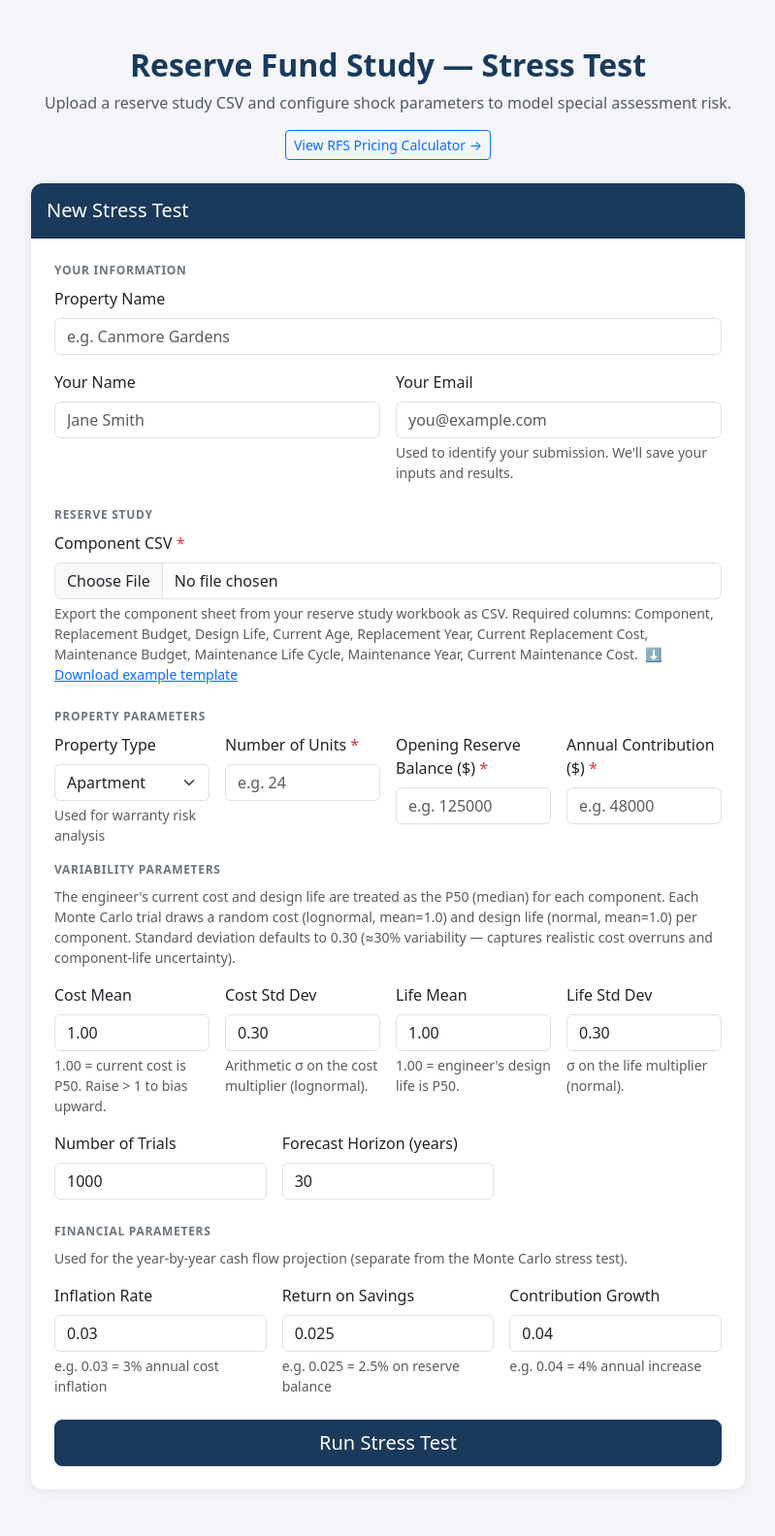
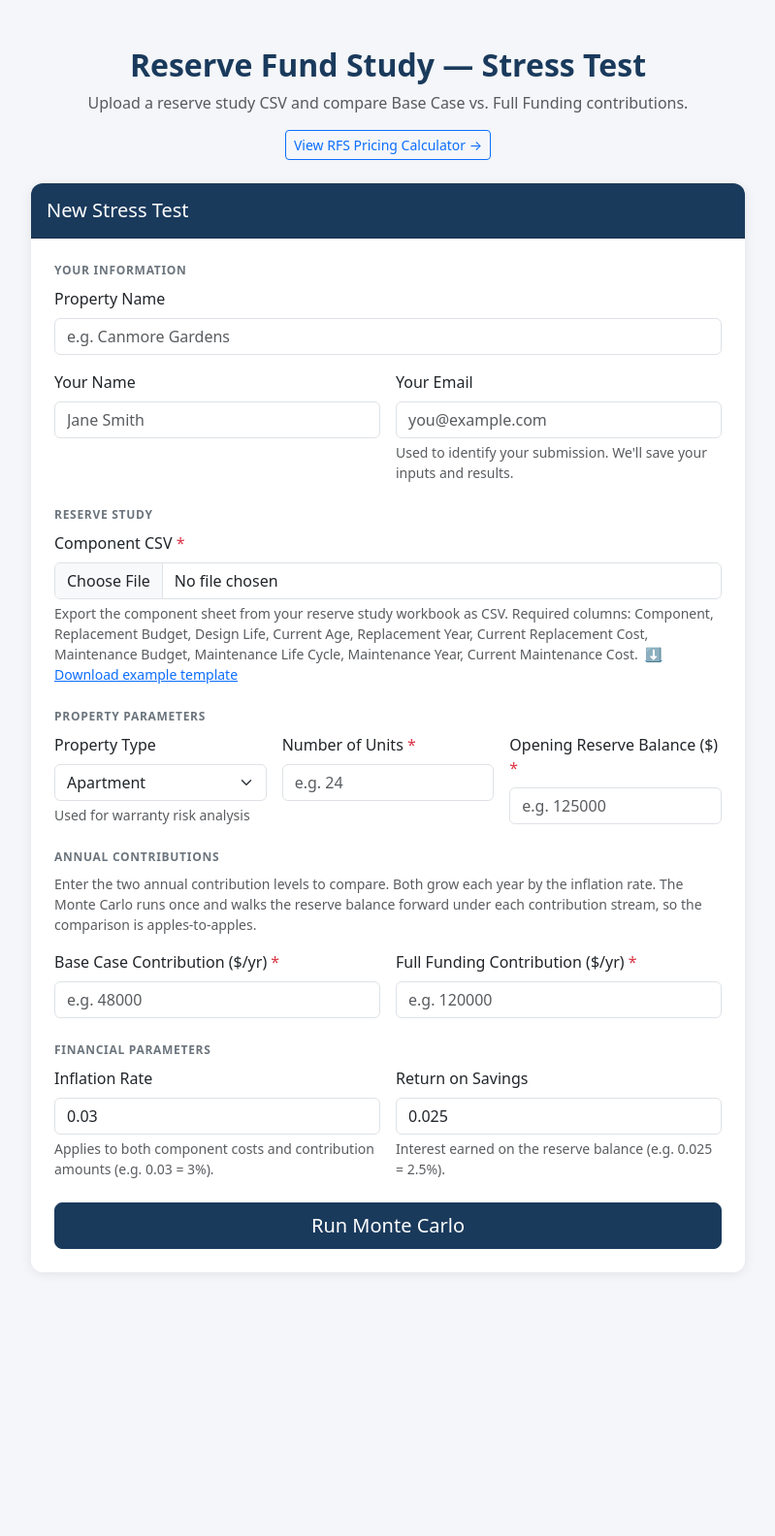
Before and after one commit to slaidlaw1983/rfs_warranty_project, a Flask app: page / in a window 1280 px wide. Shown: the whole page at 97% size, without its empty margins (240-1039 px from the left). After the commit the page ends 1288 px from the top, so only its background shows below. Run offline with Flask 3, Linux system fonts and the light colour scheme.

Commit message:
feat(ui): replace shock-param form with base/full funding inputs

```diff
--- a/templates/index.html
+++ b/templates/index.html
@@ -27,15 +27,15 @@
 
 <div id="loading-overlay">
   <div class="spinner-border" role="status"></div>
-  <p>Running stress test…</p>
-  <small>2,000 trials × 30 years — usually 5–15 seconds.</small>
+  <p>Running Monte Carlo…</p>
+  <small>1,000 trials × 30 years — usually 3–8 seconds.</small>
 </div>
 
 <div class="container py-5" style="max-width: 760px;">
 
   <div class="text-center mb-4">
     <h2 class="fw-bold" style="color:#1a3a5c;">Reserve Fund Study — Stress Test</h2>
-    <p class="text-muted">Upload a reserve study CSV and configure shock parameters to model special assessment risk.</p>
+    <p class="text-muted">Upload a reserve study CSV and compare Base Case vs. Full Funding contributions.</p>
     <a href="/pricing" class="btn btn-outline-primary btn-sm">View RFS Pricing Calculator →</a>
   </div>
 
@@ -84,8 +84,8 @@
 
         <!-- Property Parameters -->
         <p class="section-label">Property Parameters</p>
-        <div class="row g-3 mb-3">
-          <div class="col-md-3">
+        <div class="row g-3 mb-4">
+          <div class="col-md-4">
             <label class="form-label">Property Type</label>
             <select class="form-select" name="property_type">
               <option value="Apartment">Apartment</option>
@@ -95,87 +95,51 @@
             </select>
             <div class="form-text">Used for warranty risk analysis</div>
           </div>
-          <div class="col-md-3">
+          <div class="col-md-4">
             <label class="form-label">Number of Units <span class="text-danger">*</span></label>
             <input type="number" class="form-control" name="num_units" placeholder="e.g. 24" min="1" step="1" required />
           </div>
-          <div class="col-md-3">
+          <div class="col-md-4">
             <label class="form-label">Opening Reserve Balance ($) <span class="text-danger">*</span></label>
             <input type="number" class="form-control" name="starting_reserve" placeholder="e.g. 125000" min="0" step="1" required />
           </div>
-          <div class="col-md-3">
-            <label class="form-label">Annual Contribution ($) <span class="text-danger">*</span></label>
-            <input type="number" class="form-control" name="annual_contribution" placeholder="e.g. 48000" min="0" step="1" required />
-          </div>
         </div>
 
-        <!-- Variability Parameters -->
-        <p class="section-label">Variability Parameters</p>
+        <!-- Contributions -->
+        <p class="section-label">Annual Contributions</p>
         <p class="text-muted small mb-3">
-          The engineer's current cost and design life are treated as the P50 (median) for each component.
-          Each Monte Carlo trial draws a random cost (lognormal, mean=1.0) and design life (normal, mean=1.0)
-          per component. Standard deviation defaults to 0.30 (≈30% variability — captures realistic cost overruns
-          and component-life uncertainty).
+          Enter the two annual contribution levels to compare. Both grow each year by the
+          inflation rate. The Monte Carlo runs once and walks the reserve balance forward
+          under each contribution stream, so the comparison is apples-to-apples.
         </p>
-
-        <div class="row g-3 mb-3">
-          <div class="col-md-3">
-            <label class="form-label">Cost Mean</label>
-            <input type="number" class="form-control" name="cost_shock_mean" value="1.00" min="0.5" max="5.0" step="0.01" />
-            <div class="form-text">1.00 = current cost is P50. Raise &gt; 1 to bias upward.</div>
+        <div class="row g-3 mb-4">
+          <div class="col-md-6">
+            <label class="form-label">Base Case Contribution ($/yr) <span class="text-danger">*</span></label>
+            <input type="number" class="form-control" name="base_contribution" placeholder="e.g. 48000" min="0" step="1" required />
           </div>
-          <div class="col-md-3">
-            <label class="form-label">Cost Std Dev</label>
-            <input type="number" class="form-control" name="cost_shock_sigma" value="0.30" min="0.01" max="1.0" step="0.01" />
-            <div class="form-text">Arithmetic σ on the cost multiplier (lognormal).</div>
-          </div>
-          <div class="col-md-3">
-            <label class="form-label">Life Mean</label>
-            <input type="number" class="form-control" name="life_shock_mean" value="1.00" min="0.1" max="2.0" step="0.01" />
-            <div class="form-text">1.00 = engineer's design life is P50.</div>
-          </div>
-          <div class="col-md-3">
-            <label class="form-label">Life Std Dev</label>
-            <input type="number" class="form-control" name="life_shock_sigma" value="0.30" min="0.01" max="1.0" step="0.01" />
-            <div class="form-text">σ on the life multiplier (normal).</div>
-          </div>
-        </div>
-
-        <div class="row g-3 mb-4">
-          <div class="col-md-4">
-            <label class="form-label">Number of Trials</label>
-            <input type="number" class="form-control" name="num_trials" value="1000" min="100" max="10000" step="100" />
-          </div>
-          <div class="col-md-4">
-            <label class="form-label">Forecast Horizon (years)</label>
-            <input type="number" class="form-control" name="horizon" value="30" min="10" max="50" step="1" />
+          <div class="col-md-6">
+            <label class="form-label">Full Funding Contribution ($/yr) <span class="text-danger">*</span></label>
+            <input type="number" class="form-control" name="full_funding_contribution" placeholder="e.g. 120000" min="0" step="1" required />
           </div>
         </div>
 
         <!-- Financial Parameters -->
         <p class="section-label">Financial Parameters</p>
-        <p class="text-muted small mb-3">Used for the year-by-year cash flow projection (separate from the Monte Carlo stress test).</p>
-
         <div class="row g-3 mb-4">
-          <div class="col-md-4">
+          <div class="col-md-6">
             <label class="form-label">Inflation Rate</label>
             <input type="number" class="form-control" name="inflation_rate" value="0.03" min="0" max="0.20" step="0.005" />
-            <div class="form-text">e.g. 0.03 = 3% annual cost inflation</div>
+            <div class="form-text">Applies to both component costs and contribution amounts (e.g. 0.03 = 3%).</div>
           </div>
-          <div class="col-md-4">
+          <div class="col-md-6">
             <label class="form-label">Return on Savings</label>
             <input type="number" class="form-control" name="interest_rate" value="0.025" min="0" max="0.20" step="0.005" />
-            <div class="form-text">e.g. 0.025 = 2.5% on reserve balance</div>
-          </div>
-          <div class="col-md-4">
-            <label class="form-label">Contribution Growth</label>
-            <input type="number" class="form-control" name="contribution_growth" value="0.04" min="0" max="0.20" step="0.005" />
-            <div class="form-text">e.g. 0.04 = 4% annual increase</div>
+            <div class="form-text">Interest earned on the reserve balance (e.g. 0.025 = 2.5%).</div>
           </div>
         </div>
 
         <div class="d-grid">
-          <button type="submit" class="btn btn-primary btn-lg">Run Stress Test</button>
+          <button type="submit" class="btn btn-primary btn-lg">Run Monte Carlo</button>
         </div>
 
       </form>
```
